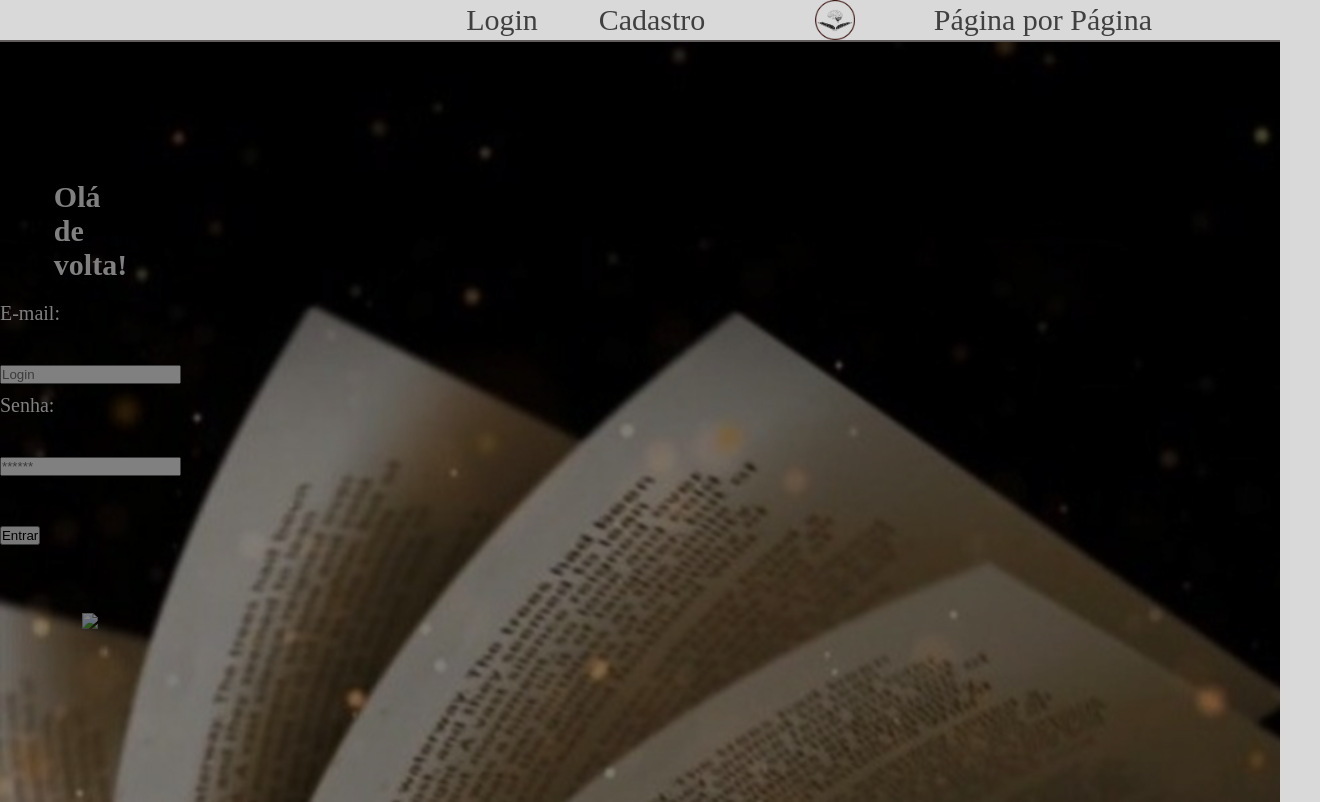
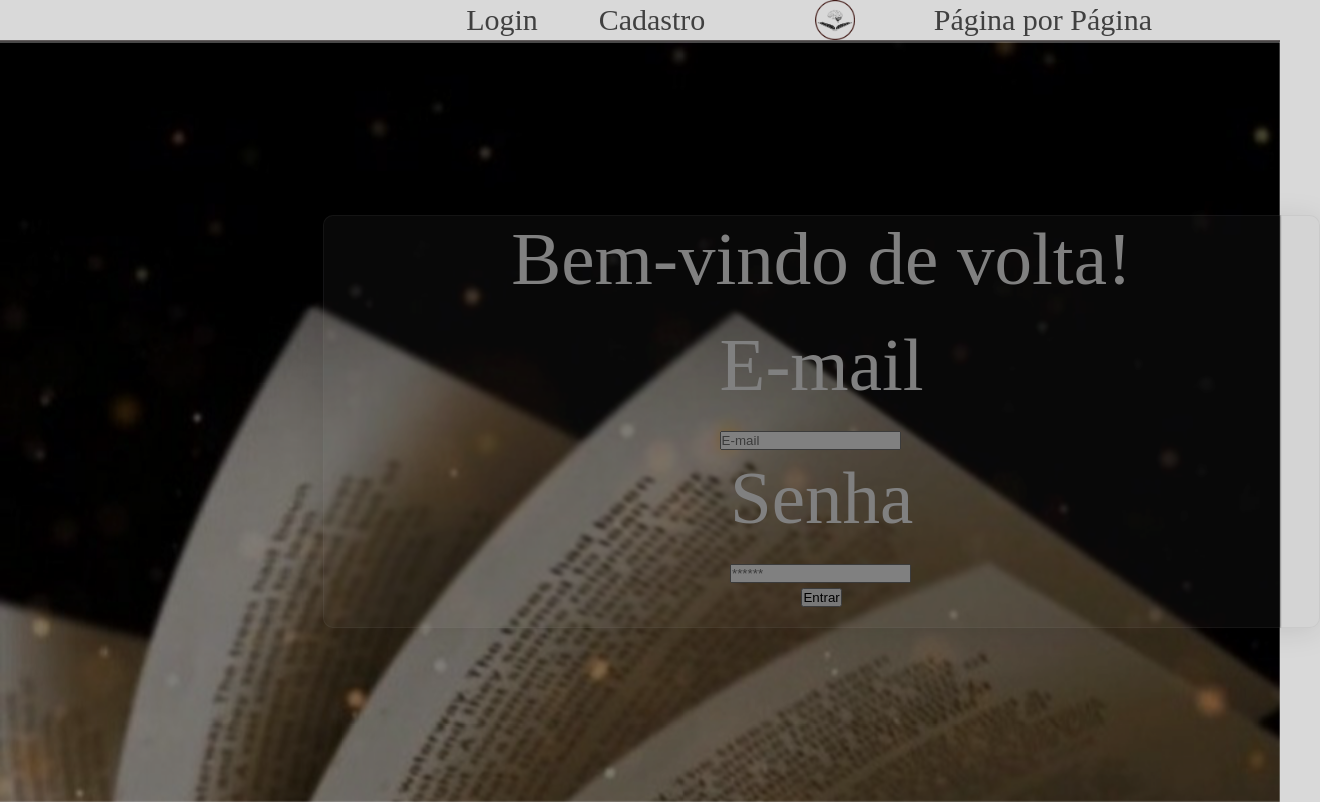
Before and after one commit to PolianaMM/Pagporpag, a website: page site/public/login.html in a window 1280 px wide. Shown: the whole page, 1320 px wide, since content can reach past the window. Drawn offline with Linux system fonts and the light colour scheme; a web font is replaced by a local one.

Commit message:
Atualização de front

```diff
--- a/site/public/css/cadastro.css
+++ b/site/public/css/cadastro.css
@@ -80,6 +80,7 @@ body {
     font-family: 'Beau Rivage';
     color: #ffff;
     font-size: 60px;
+    position: absolute;
 }
 
 .fundo .container p{
@@ -102,7 +103,7 @@ body {
 .card {
     width: 30%;
     background-color: #937D77;
-    filter: blur(3px);
+    box-shadow: 0 0 20px 20px #937d77;
     display: flex;
     align-items: center;
     justify-content: space-evenly;
@@ -110,9 +111,20 @@ body {
     color: #ffffff;
   }
 
+  .texto{
+    color:#fff;
+    text-shadow: #fff;
+  }
+
   .card-cadastro {
     height: 30%;
     width: 60vh;
+  }
+
+  .campp input{
+    width: 5vw;
+    height: 7vh;
+    border: 5px solid #ff4500;
   }
 
   .card-login {
--- a/site/public/css/estilo_home.css
+++ b/site/public/css/estilo_home.css
@@ -81,9 +81,21 @@ body {
     font-family: 'Beau Rivage';
     color: #ffff;
     font-size: 60px;
+
 }
 
-.fundo .container p{
+.conteudo{
+    margin-left: 20%;
+    flex-direction: column;
+    display: flex;
+    justify-content: center;
+    align-items: center;
+    font-family: 'Beau Rivage';
+    color: #ffff;
+    font-size: 60px;
+}
+
+.fundo .conteudo p{
     font-family: 'Goudy Bookletter 1911';
     font-size: 20px;
 }
--- a/site/public/css/login.css
+++ b/site/public/css/login.css
@@ -60,7 +60,6 @@ body {
     font-size: 30px;
 }
 
-
 .header .container {
     justify-content: flex-end;
     align-items: center;
@@ -72,7 +71,6 @@ body {
     font-size: 30px;
 }
 
-
 .container {
     display: flex;
     justify-content: center;
@@ -82,9 +80,20 @@ body {
     font-size: 60px;
 }
 
-.fundo .container p{
+.fundo .container p {
     font-family: 'Goudy Bookletter 1911';
     font-size: 20px;
+}
+
+.conteudo {
+    flex-direction: column;
+    display: flex;
+    justify-content: center;
+    align-items: center;
+    font-family: 'Beau Rivage';
+    color: #ffff;
+    font-size: 80px;
+    margin-left: 20%;
 }
 
 .fundo {
@@ -100,25 +109,46 @@ body {
 }
 
 .card {
-    width: 30%;
+    width: 200%;
     border-radius: 10px;
     display: flex;
     align-items: center;
-    justify-content: space-evenly;
+    justify-content: center;
     flex-direction: column;
     color: #ffffff;
     row-gap: 20px;
 }
 
-  .card-cadastro {
-    height: 80%;
+.formulario {
+    font-family: 'Goudy Bookletter 1911';
+    font-size: 40px;
+    display: flex;
+    align-items: center;
+    justify-content: space-evenly;
+    flex-direction: column;
 }
 
 .card-login {
-    height: 60%;
+    height: 70%;
+    display: flex;
+    justify-content: center;
+    align-items: center;
+    background: rgba(255, 255, 255, 0.06);
+    border-radius: 10px;
+    box-shadow: 0 4px 30px rgba(0, 0, 0, 0.1);
+    backdrop-filter: blur(1.2px);
+    -webkit-backdrop-filter: blur(1.2px);
+    border: 1px solid rgba(255, 255, 255, 0.11);
 }
 
-  .card h2 {
+.card p {
     margin: 0;
-    font-size: 30px;
+    font-size:75px;
 }
+
+.login {
+    display: flex;
+    justify-content: center;
+    align-items: center;
+    margin-left: 35%;
+}
--- a/site/public/login.html
+++ b/site/public/login.html
@@ -12,7 +12,6 @@
 
     <link rel="icon" href="./assets/icon/favicon2.ico">
     <link rel="stylesheet" href="./css/login.css">
-    <link rel="preconnect" href="https://fonts.gstatic.com">
     <link
         href="https://fonts.googleapis.com/css2?family=Exo+2:ital,wght@0,100;0,200;0,300;0,400;0,500;0,600;0,700;0,800;0,900;1,100;1,200;1,300;1,400;1,500;1,600;1,700;1,800;1,900&display=swap"
         rel="stylesheet">
@@ -45,23 +44,19 @@
                 <span id="mensagem_erro"></span>
             </div>
         </div>
-        <div class="container">
+        <div class="conteudo">
             <div class="card card-login">
-                <h2>Olá de volta!</h2>
+                <p>Bem-vindo de volta!</p>
                 <div class="formulario">
                     <div class="campo">
-                        <p>E-mail:</p>
-                        <input id="email_input" type="text" placeholder="Login">
+                        <p>E-mail</p>
+                        <input id="email_input" type="text" placeholder="E-mail">
                     </div>
                     <div class="campo">
-                        <p>Senha:</p>
+                        <p>Senha</p>
                         <input id="senha_input" type="text" placeholder="******">
                     </div>
                     <button class="botao" onclick="entrar()">Entrar</button>
-                </div>
-
-                <div id="div_aguardar" class="loading-div">
-                    <img src="./assets/circle-loading.gif" id="loading-gif">
                 </div>
 
                 <div id="div_erros_login"></div>
```
Also changed, not shown: site/public/cadastro.html (+2 -0 lines), site/public/index.html (+1 -1 lines). Lines whose indentation alone changed are shown as unchanged.
